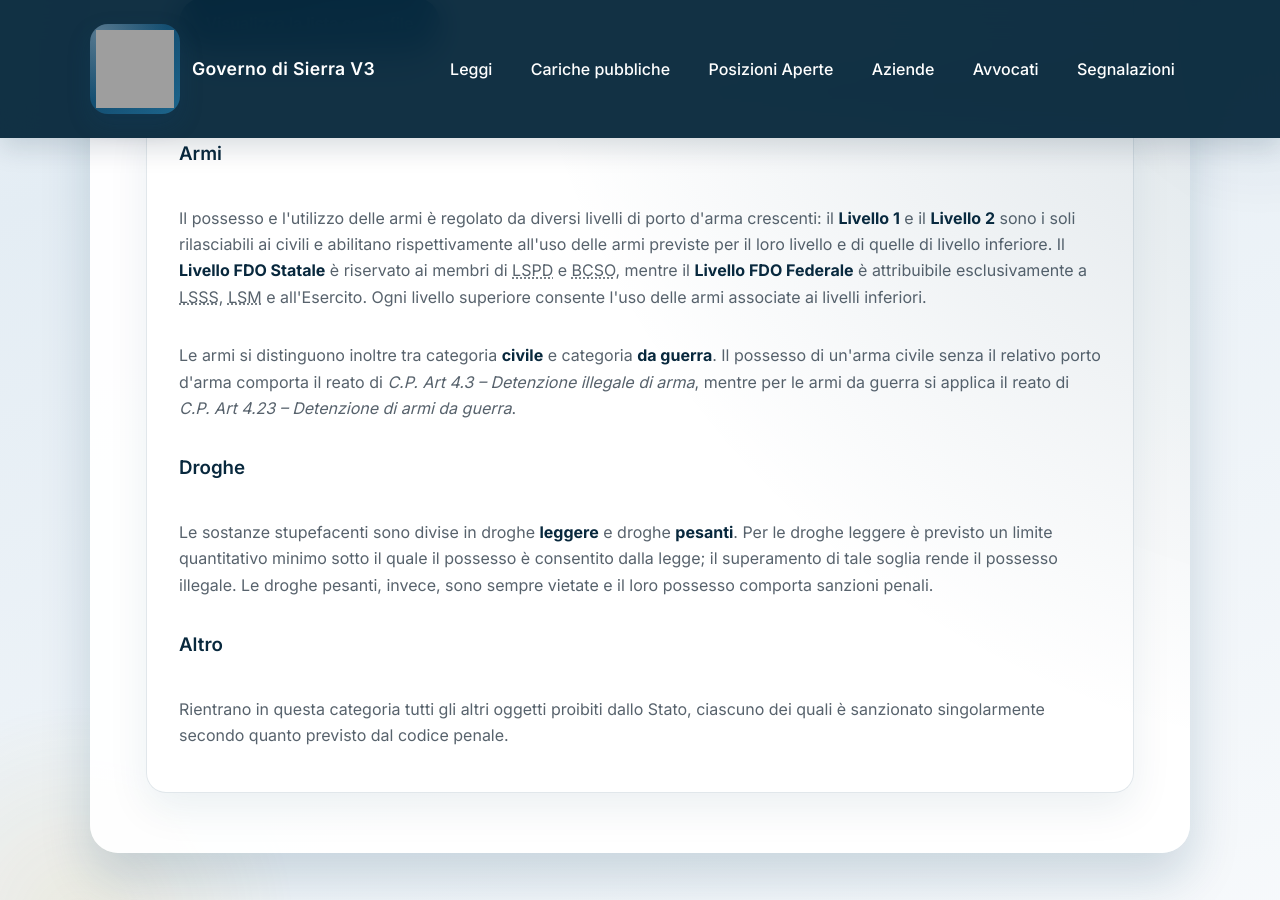
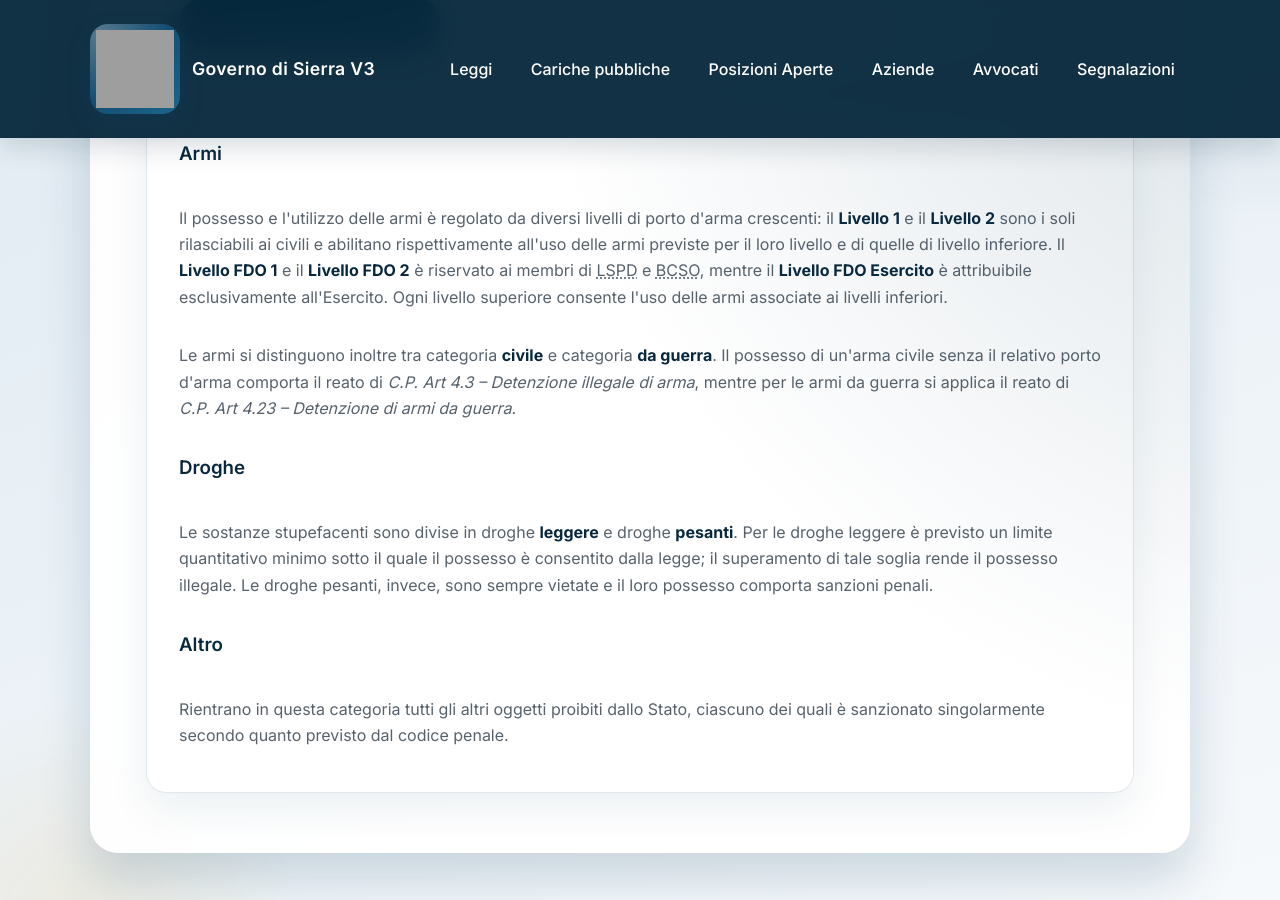
Before and after one commit to governo-sierra-v3/site, a Jekyll site: the page built from lista-oggetti-proibiti.md, in a window 1280 px wide and 900 px high, scrolled down 625 px. Built offline with Jekyll 4.4.1, drawn with Linux system fonts in a browser that asks for light colours; grey boxes are pictures that could not be loaded.

Commit message:
Update lista-oggetti-proibiti.md

```diff
--- a/lista-oggetti-proibiti.md
+++ b/lista-oggetti-proibiti.md
@@ -22,12 +22,10 @@ description: lista di oggetti e armi proibiti o limitati
     d'arma crescenti: il <strong>Livello 1</strong> e il <strong>Livello 2</strong>
     sono i soli rilasciabili ai civili e abilitano rispettivamente all'uso delle
     armi previste per il loro livello e di quelle di livello inferiore. Il
-    <strong>Livello FDO Statale</strong> è riservato ai membri di
+    <strong>Livello FDO 1</strong> e il <strong>Livello FDO 2</strong> è riservato ai membri di
     <abbr title="Los Santos Police Department">LSPD</abbr> e
     <abbr title="Blaine County Sheriff's Office">BCSO</abbr>, mentre il
-    <strong>Livello FDO Federale</strong> è attribuibile esclusivamente a
-    <abbr title="Los Santos Secret Service">LSSS</abbr>,
-    <abbr title="Los Santos Marshals">LSM</abbr> e all'Esercito. Ogni livello
+    <strong>Livello FDO Esercito</strong> è attribuibile esclusivamente all'Esercito. Ogni livello
     superiore consente l'uso delle armi associate ai livelli inferiori.
   </p>
   <p>
```
